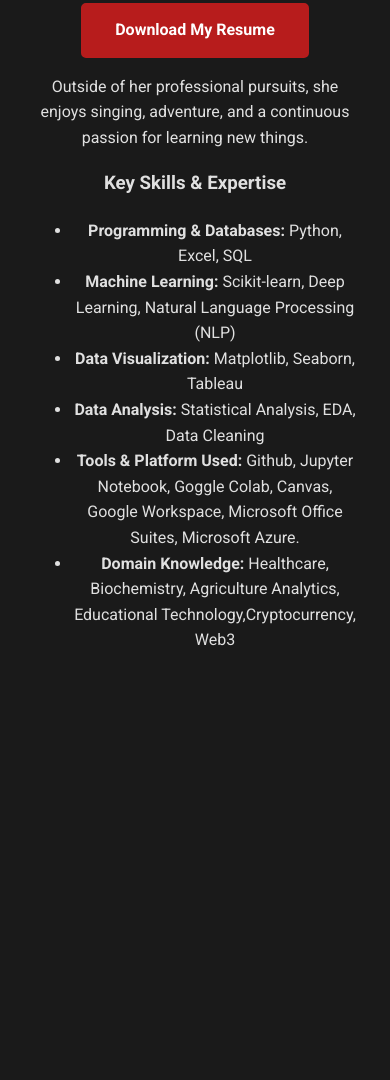
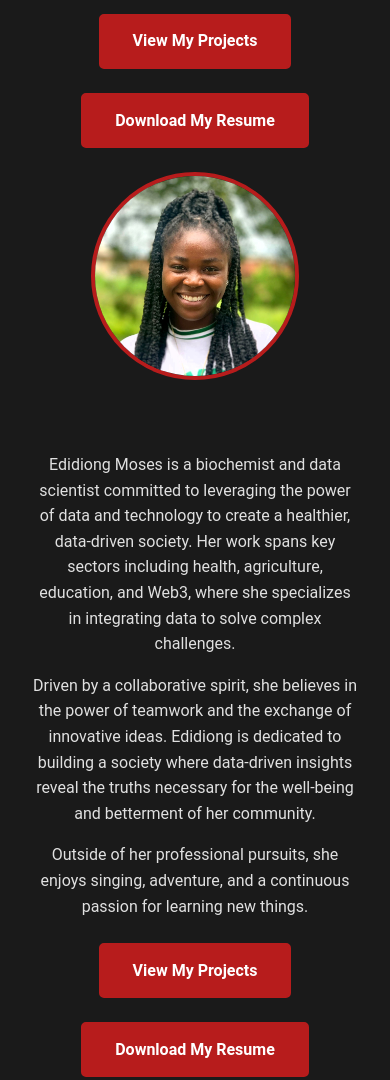
Before and after one commit to Edimosphy/portfolio, a plain HTML site: page index.html in a window 390 px wide. Shown: the part 900-1980 px from the top of the page. Before the commit the page ends 1601 px from the top, so only its background shows below. Drawn offline with Linux system fonts and the light colour scheme.

Commit message:
Update .html commit

```diff
--- a/css/styles.css
+++ b/css/styles.css
@@ -51,6 +51,14 @@ h1 {
     align-items: center;
     text-align: center;
     gap: 2rem;
+}
+
+.about-content {
+    display: flex;
+    justify-content: space-between;
+    align-items: flex-start;
+    gap: 2rem;
+    margin-top: 2rem;
 }
 
 .profile-pic {
@@ -174,3 +182,16 @@ h1 {
 .social-icon:hover {
     transform: scale(1.1);
 }
+
+@media (max-width: 767px) {
+    .about-content {
+        flex-direction: column;
+        align-items: center;
+    }
+    .cta-buttons {
+        justify-content: center;
+    }
+    .skills-section h3 {
+        text-align: left;
+    }
+}
--- a/index.html
+++ b/index.html
@@ -5,19 +5,18 @@
     <meta name="viewport" content="width=device-width, initial-scale=1.0">
     <title>Edidiong Moses - Portfolio</title>
     <link rel="stylesheet" href="css/styles.css">
-    <link href="https://fonts.googleapis.com/css2?family=Roboto:wght@400;700&display=swap" rel="stylesheet">
 </head>
 <body>
     <header>
         <nav>
             <a href="index.html">About</a>
             <a href="projects.html">Projects</a>
-            <a href="contacts.html">Contact</a>
+            <a href="contact.html">Contact</a>
         </nav>
     </header>
-
     <main>
         <section id="about">
+            <h1 class="heading">About Edidiong Moses</h1>
             <div class="about-container">
                 <img src="images/image_me1.jpg" alt="Edidiong Moses's picture" class="profile-pic">
                 <div class="about-text">
@@ -32,12 +31,24 @@
                     <div class="cta-buttons">
                         <a href="projects.html" class="cta-button">View My Projects</a>
                         <a href="path/to/your/resume.pdf" download class="cta-button">Download My Resume</a>
-                    </div>
-
+                <img src="images/image_me1.jpg" alt="Edidiong Moses's picture" class="profile-pic">
+                <div class="about-content">
+                    <div class="about-text">
+                        <p>
+                            Edidiong Moses is a biochemist and data scientist committed to leveraging the power of data and technology to create a healthier, data-driven society. Her work spans key sectors including health, agriculture, education, and Web3, where she specializes in integrating data to solve complex challenges.
+                        </p>
+                        <p>
+                            Driven by a collaborative spirit, she believes in the power of teamwork and the exchange of innovative ideas. Edidiong is dedicated to building a society where data-driven insights reveal the truths necessary for the well-being and betterment of her community.
+                        </p>
                         <p>
                             Outside of her professional pursuits, she enjoys singing, adventure, and a continuous passion for learning new things.
                         </p>
-
+                        <div class="cta-buttons">
+                            <a href="projects.html" class="cta-button">View My Projects</a>
+                            <a href="path/to/your/resume.pdf" download class="cta-button">Download My Resume</a>
+                        </div>
+                    </div>
+                    <div class="skills-section">
                         <h3>Key Skills & Expertise</h3>
                         <ul>
                             <li><strong>Programming & Databases:</strong> Python, Excel, SQL</li>
@@ -45,12 +56,12 @@
                             <li><strong>Data Visualization:</strong> Matplotlib, Seaborn, Tableau</li>
                             <li><strong>Data Analysis:</strong> Statistical Analysis, EDA, Data Cleaning</li>
                             <li><strong>Tools & Platform Used:</strong> Github, Jupyter Notebook, Goggle Colab, Canvas, Google Workspace, Microsoft Office Suites, Microsoft Azure.</li>
-                        <li><strong>Domain Knowledge:</strong> Healthcare, Biochemistry, Agriculture Analytics, Educational Technology,Cryptocurrency, Web3</li>
+                            <li><strong>Domain Knowledge:</strong> Healthcare, Biochemistry, Agriculture Analytics, Educational Technology, Cryptocurrency, Web3</li>
                         </ul>
+                    </div>
                 </div>
             </div>
         </section>
     </main>
-
 </body>
 </html>
```
Also changed, not shown: contacts.html (+5 -5 lines), projects.html (+5 -5 lines). Lines whose indentation alone changed are shown as unchanged.
